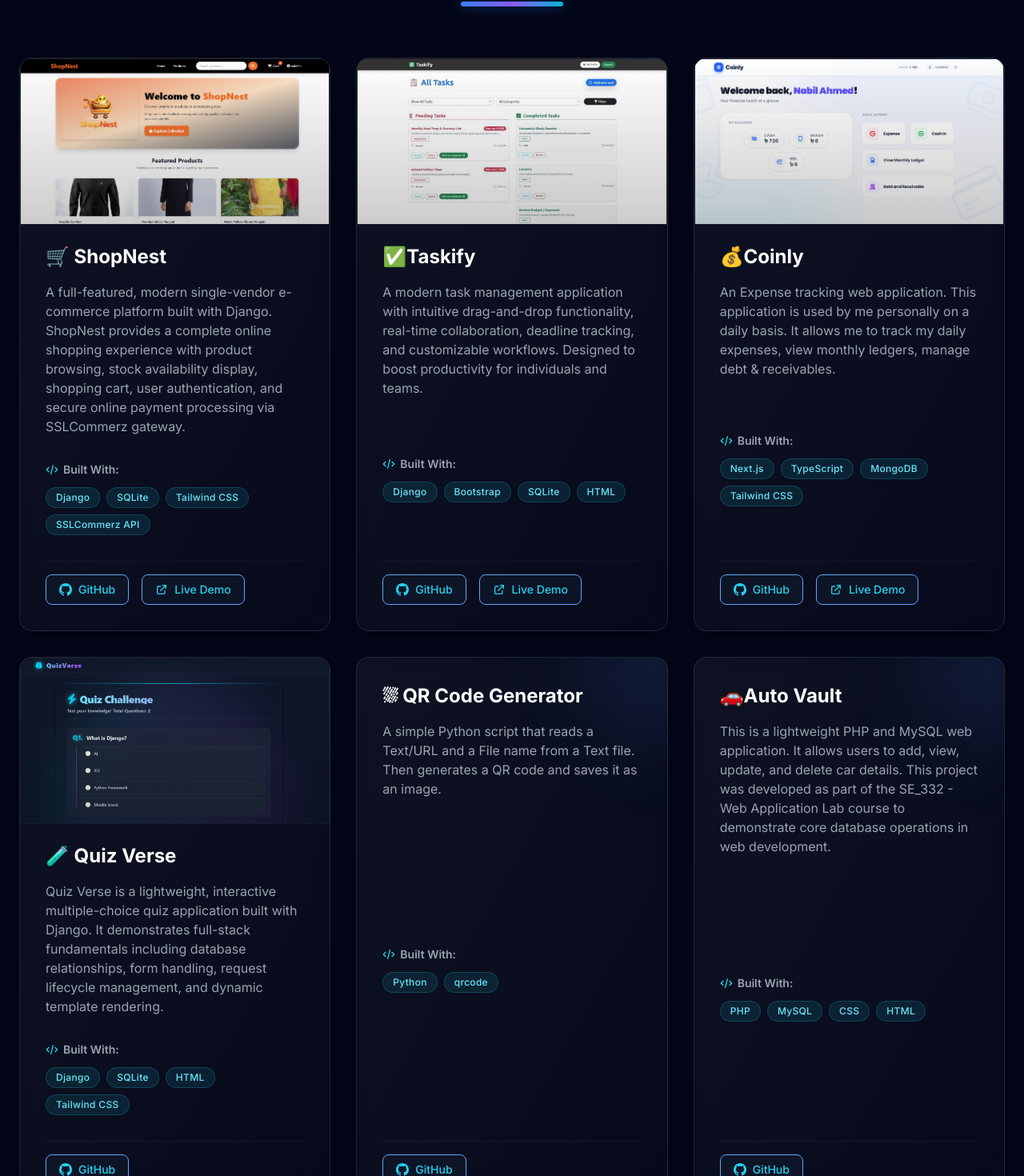
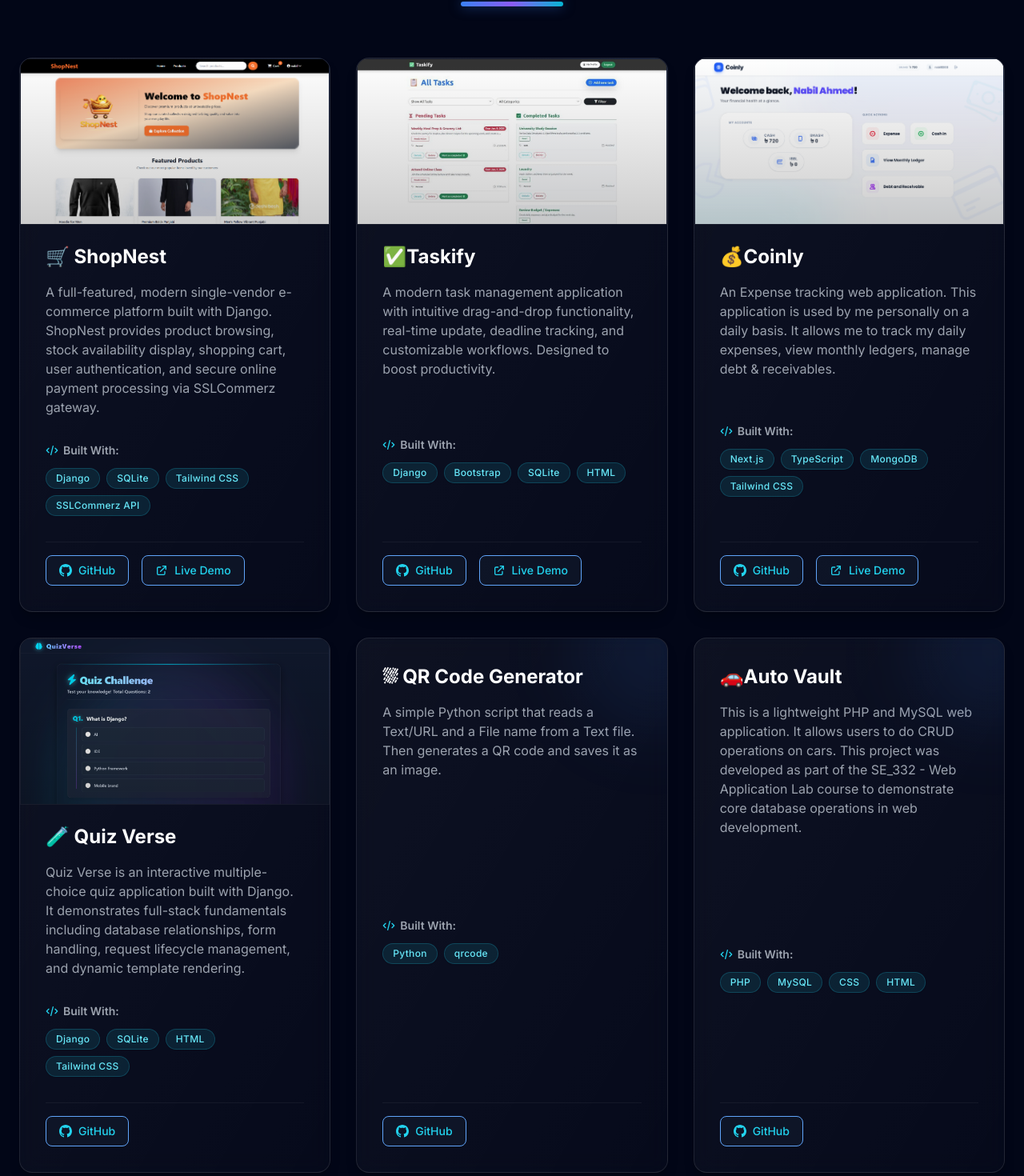
Before and after one commit to nabil0203/portfolio_nabil, a Next.js app: page / in a window 1280 px wide. Shown: the part 3087-4557 px from the top of the page at 80% size. Built offline with nearby package versions, Linux system fonts and the light colour scheme.

Commit message:
update data

```diff
--- a/data/portfolioData.ts
+++ b/data/portfolioData.ts
@@ -95,8 +95,8 @@
   // Database
   { name: 'MySQL', category: 'Database' },
   { name: 'PostgreSQL', category: 'Database' },
+  { name: 'SQLite', category: 'Database' },
   { name: 'Supabase', category: 'Database' },
-  { name: 'SQLite', category: 'Database' },
 
   // Tools
   { name: 'Git', category: 'Tools' },
@@ -123,7 +123,7 @@
   {
     id: 'shopnest',
     title: '🛒 ShopNest',
-    description: 'A full-featured, modern single-vendor e-commerce platform built with Django. ShopNest provides a complete online shopping experience with product browsing, stock availability display, shopping cart, user authentication, and secure online payment processing via SSLCommerz gateway.',
+    description: 'A full-featured, modern single-vendor e-commerce platform built with Django. ShopNest provides product browsing, stock availability display, shopping cart, user authentication, and secure online payment processing via SSLCommerz gateway.',
     tools: ['Django', 'SQLite', 'Tailwind CSS', 'SSLCommerz API'],
     githubUrl: 'https://github.com/nabil0203/ShopNest',
     liveUrl: 'https://shopnest-4thm.onrender.com/',
@@ -133,7 +133,7 @@
   {
     id: 'taskify',
     title: '✅Taskify',
-    description: 'A modern task management application with intuitive drag-and-drop functionality, real-time collaboration, deadline tracking, and customizable workflows. Designed to boost productivity for individuals and teams.',
+    description: 'A modern task management application with intuitive drag-and-drop functionality, real-time update, deadline tracking, and customizable workflows. Designed to boost productivity.',
     tools: ['Django', 'Bootstrap', 'SQLite', 'HTML'],
     githubUrl: 'https://github.com/nabil0203/taskify',
     liveUrl: 'https://taskify-cq2h.onrender.com',
@@ -153,7 +153,7 @@
   {
     id: 'quiz-verse',
     title: '🧪 Quiz Verse',
-    description: 'Quiz Verse is a lightweight, interactive multiple-choice quiz application built with Django. It demonstrates full-stack fundamentals including database relationships, form handling, request lifecycle management, and dynamic template rendering.',
+    description: 'Quiz Verse is an interactive multiple-choice quiz application built with Django. It demonstrates full-stack fundamentals including database relationships, form handling, request lifecycle management, and dynamic template rendering.',
     tools: ['Django', 'SQLite', 'HTML', 'Tailwind CSS'],
     githubUrl: 'https://github.com/nabil0203/Quiz_Verse',
     imageUrl: '/images/projects/quizverse.png',
@@ -171,7 +171,7 @@
   {
     id: 'auto-vault',
     title: '🚗Auto Vault',
-    description: 'This is a lightweight PHP and MySQL web application. It allows users to add, view, update, and delete car details. This project was developed as part of the SE_332 - Web Application Lab course to demonstrate core database operations in web development.',
+    description: 'This is a lightweight PHP and MySQL web application. It allows users to do CRUD operations on cars. This project was developed as part of the SE_332 - Web Application Lab course to demonstrate core database operations in web development.',
     tools: ['PHP', 'MySQL', 'CSS', 'HTML'],
     githubUrl: 'https://github.com/nabil0203/AutoVault',
     imageUrl: '',
```
